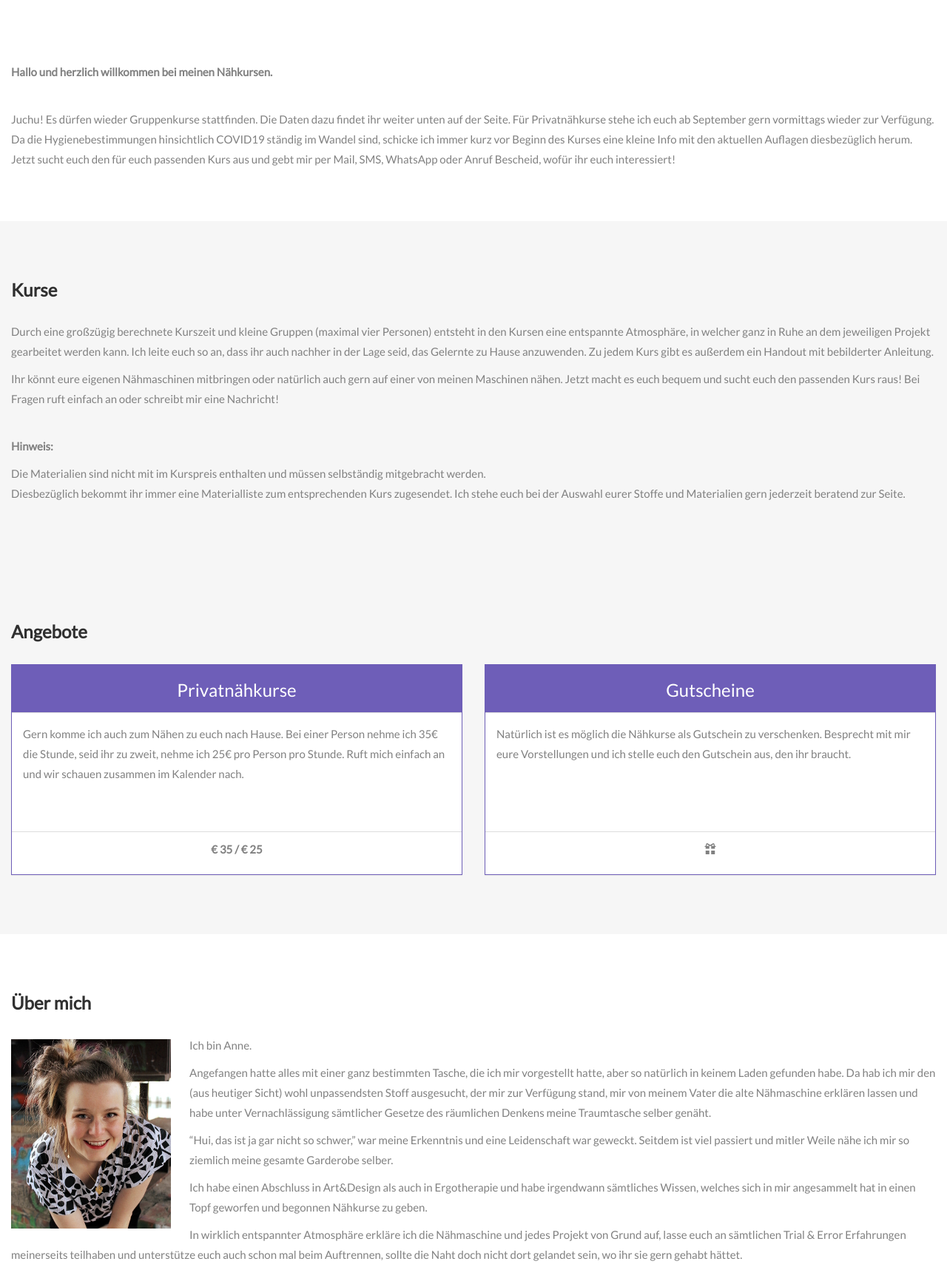
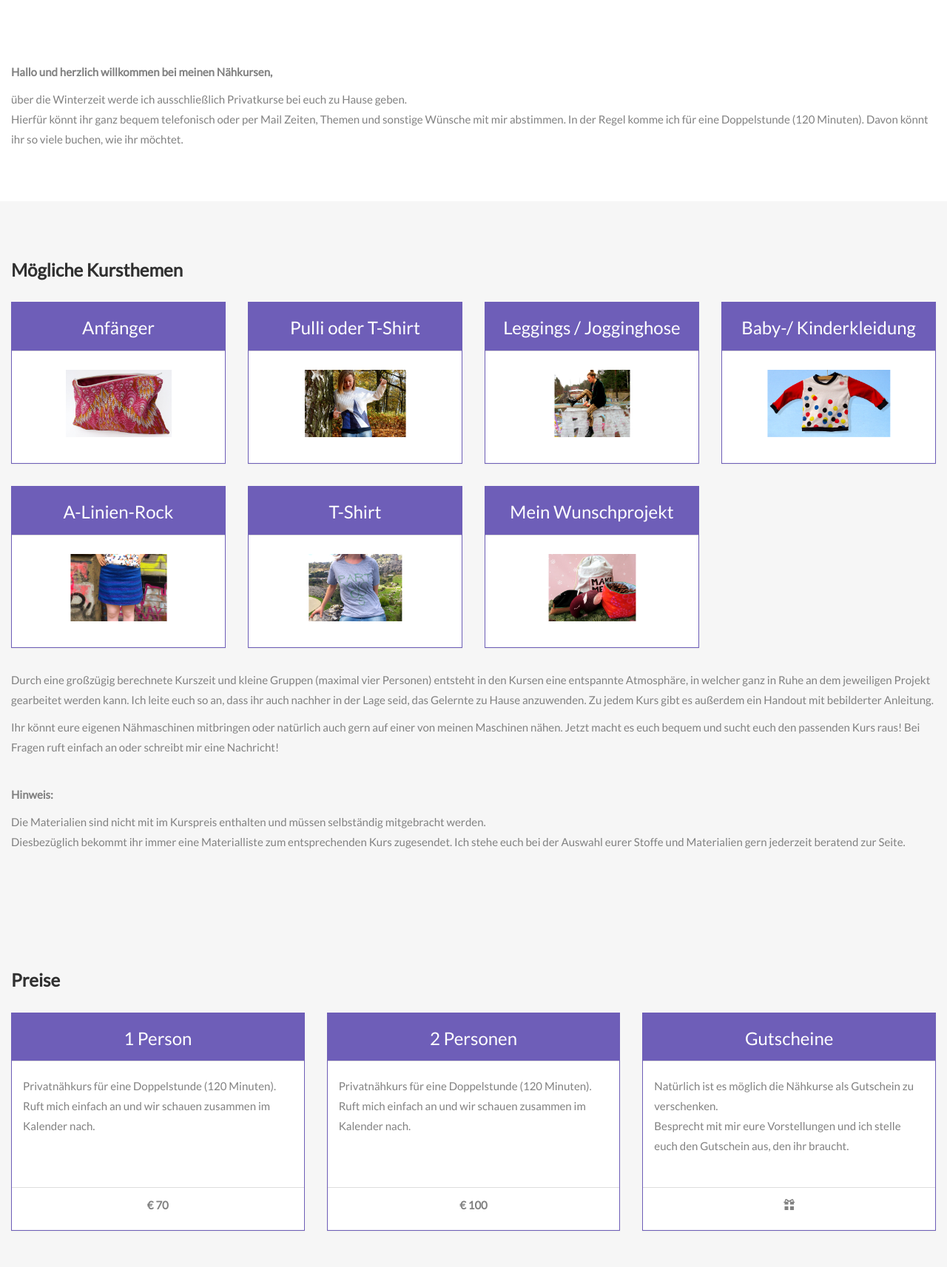
Before and after one commit to bpieser/naehkurse, a plain HTML site: page index.html in a window 1280 px wide. Shown: the part 353-2066 px from the top of the page at 74% size. Drawn offline with nearby package versions, Linux system fonts and the light colour scheme.

Commit message:
changed view from course schedule to possible courses

```diff
--- a/css/general.css
+++ b/css/general.css
@@ -138,7 +138,13 @@ img {
 }
 .panel-body {
     text-align: left;
-    min-height: 470px;
+    /* min-height: 470px; */
+    margin: 10px 15px 10px 15px;
+}
+.panel-body-price {
+    text-align: left;
+    min-height: 140px;
+    margin: 20px 15px 10px 15px;
 }
 .panel-footer .btn:hover {
     border: 1px solid #6e5eb8;
--- a/index.html
+++ b/index.html
@@ -33,7 +33,7 @@
     <div class="collapse navbar-collapse" id="myNavbar">
       <ul class="nav navbar-nav navbar-right">
         <li><a href="#courses">Kurse</a></li>
-        <li><a href="#mehr">Angebote</a></li>
+        <li><a href="#mehr">Preise</a></li>
         <li><a href="#about">Über mich</a></li>
         <li><a href="#adresse">Adresse</a></li>
         <li><a href="#kontakt">Kontakt</a></li>
@@ -63,14 +63,12 @@
 <div class="container-fluid">
   <div class="row">
     <div class="col-sm-12">
-      <p><br /><strong>Hallo und herzlich willkommen bei meinen Nähkursen.</strong></p>
+      <p><br /><strong>Hallo und herzlich willkommen bei meinen Nähkursen,</strong></p>
         <p>
+          über die Winterzeit werde ich ausschließlich Privatkurse bei euch zu Hause geben.
           <br />
-          Juchu! Es dürfen wieder Gruppenkurse stattfinden. Die Daten dazu findet ihr weiter unten auf der Seite.
-          Für Privatnähkurse stehe ich euch ab September gern vormittags wieder zur Verfügung.
-          <br />
-          Da die Hygienebestimmungen hinsichtlich COVID19 ständig im Wandel sind, schicke ich immer kurz vor Beginn des Kurses eine kleine Info mit den aktuellen Auflagen diesbezüglich herum.
-          Jetzt sucht euch den für euch passenden Kurs aus und gebt mir per Mail, SMS, WhatsApp oder Anruf Bescheid, wofür ihr euch interessiert!
+          Hierfür könnt ihr ganz bequem telefonisch oder per Mail Zeiten, Themen und sonstige Wünsche mit mir abstimmen.
+          In der Regel komme ich für eine Doppelstunde (120 Minuten). Davon könnt ihr so viele buchen, wie ihr möchtet.
         </p>
     </div>
   </div>
@@ -80,44 +78,19 @@
 <div id="courses" class="container-fluid bg-grey">
   <div class="row">
     <div class="col-sm-12">
-      <h2>Kurse</h2>
+      <h2>Mögliche Kursthemen</h2>
     </div>
 
 
-    <div class="col-sm-12" v-for="course in currentCourseList" style="margin-bottom: 10px;">
+    <div class="col-sm-12 col-md-6 col-lg-3" v-for="course in currentCourseList" style="margin-bottom: 10px;">
       <div class="panel panel-default text-center">
         <div class="panel-heading">
           <h3>{{course.name}}</h3>
         </div>
         <div class="panel-body">
-          <div class="col-sm-12 col-md-6">
-            <p style="margin-top: 7px;">{{course.description}}</p>
-            <br />
+          <div>
             <img :src="course.imgSource" class="img-responsive img-center" style="margin-bottom: 10px;" />
           </div>
-          <div class="col-sm-12 col-md-6">
-            <table class="table table-striped">
-              <thead>
-                <tr>
-                  <th>Kurs</th>
-                  <th>Termine</th>
-                  <th>Zeit</th>
-                </tr>
-              </thead>
-              <tbody>
-                <tr v-for="item in course.courseList">
-                  <td>{{item.title}}</td>
-                  <td>
-                    <p class="tinyspace">{{getDatesFormat(item.dates)}}</p>
-                  </td>
-                  <td>19-21 Uhr</td>
-                </tr>
-              </tbody>
-            </table>
-          </div>
-        </div>
-        <div class="panel-footer">
-         <p><strong>{{course.price}}</strong></p>
         </div>
       </div>
     </div>
@@ -151,33 +124,48 @@
   <div class="row">
 
     <div class="col-sm-12">
-      <h2>Angebote</h2>
+      <h2>Preise</h2>
     </div>
 
-    <div class="col-sm-6 col-md-6 col-xs-12">
+    <div class="col-sm-6 col-md-4 col-xs-12">
       <div class="panel panel-default text-center">
         <div class="panel-heading">
-          <h3>Privatnähkurse</h3>
+          <h3>1 Person</h3>
         </div>
-        <div class="panel-body" style="min-height: 160px;">
-          <p>Gern komme ich auch zum Nähen zu euch nach Hause.
-            Bei einer Person nehme ich 35€ die Stunde, seid ihr zu zweit, nehme ich 25€ pro Person pro Stunde.
+        <div class="panel-body-price">
+          <p>Privatnähkurs für eine Doppelstunde (120 Minuten).<br />
             Ruft mich einfach an und wir schauen zusammen im Kalender nach.
           </p>
         </div>
         <div class="panel-footer">
-          <p><strong>€ 35 / € 25</strong></p>
+          <p><strong>€ 70</strong></p>
         </div>
       </div>
     </div>
 
-    <div class="col-sm-6 col-md-6 col-xs-12">
+    <div class="col-sm-6 col-md-4 col-xs-12">
+      <div class="panel panel-default text-center">
+        <div class="panel-heading">
+          <h3>2 Personen</h3>
+        </div>
+        <div class="panel-body-price">
+          <p>Privatnähkurs für eine Doppelstunde (120 Minuten).<br />
+            Ruft mich einfach an und wir schauen zusammen im Kalender nach.
+          </p>
+        </div>
+        <div class="panel-footer">
+          <p><strong>€ 100</strong></p>
+        </div>
+      </div>
+    </div>
+
+    <div class="col-sm-6 col-md-4 col-xs-12">
       <div class="panel panel-default text-center">
         <div class="panel-heading">
           <h3>Gutscheine</h3>
         </div>
-        <div class="panel-body" style="min-height: 160px;">
-          <p>Natürlich ist es möglich die Nähkurse als Gutschein zu verschenken.
+        <div class="panel-body-price">
+          <p>Natürlich ist es möglich die Nähkurse als Gutschein zu verschenken. <br />
             Besprecht mit mir eure Vorstellungen und ich stelle euch den Gutschein aus, den ihr braucht.
           </p>
         </div>
--- a/vue.js
+++ b/vue.js
@@ -43,7 +43,7 @@ var app = new Vue({
                 ]
             },
             {
-                "name": "Leggings",
+                "name": "Leggings / Jogginghose",
                 "description": "Leggings sind nicht nur ultrabequem, sondern auch wirklich schnell genäht. Deswegen zeige ich euch in einem Mini-Kurs wie ihr Leggings auch mit einer ganz normalen Haushaltsnähmaschine selber machen könnt. Der Schnitt ist in verschiedenen Größen vorhanden.",
                 "imgSource" : "pics/leggings.png",
                 "price" : "€ 58",
@@ -53,6 +53,20 @@ var app = new Vue({
                         "dates": [
                             "2021-09-20",
                             "2021-09-27"
+                        ]
+                    }
+                ]
+            },
+            {
+                "name": "Baby-/ Kinderkleidung",
+                "description": "Kurs für Babykleidung",
+                "imgSource" : "pics/baby.png",
+                "price" : "€ 87",
+                "courseList" : [
+                    {
+                        "title": "Babykleidung",
+                        "dates": [
+                            "2020-03-18"
                         ]
                     }
                 ]
@@ -74,27 +88,6 @@ var app = new Vue({
                 ]
             },
             {
-                "name": "Weekender Tasche",
-                "description": "Es wird die Tasche “Pop the Corks” aus dem CUT-Magazin Nr12 genäht. Ihr erlernt die Verarbeitung von festen Materialien wie Canvas, Kork oder (Kunst-)Leder sowie von Gurtband, Karabinern, Reißverschlüssen und so weiter. Es handelt sich um eine größere Tasche mit kleinem Innenfach.",
-                "imgSource" : "pics/weekender.png",
-                "price" : "€ 112",
-                "courseList" : []
-            },
-            {
-                "name": "Mein Wunschprojekt",
-                "description": "Ihr braucht spezielle Hilfe mit einem Projekt oder wollt einfach noch ein paar Extraskills lernen? Dann sind die einzelnen Nähabende genau richtig für euch. Ihr könnt die Abende einzeln buchen und besprecht vorher mit mir, was ihr gern machen möchtet.",
-                "imgSource" : "pics/alleProdukte.png",
-                "price" : "€ 29",
-                "courseList" : [
-                    {
-                        "title": "Wunschprojekt",
-                        "dates": [
-                            "2021-03-18"
-                        ]
-                    }
-                ]
-            },
-            {
                 "name": "T-Shirt",
                 "description": "Anhand eines gut passenden T-Shirts wird ein individueller Schnitt erstellt. Ihr erlernt die Verarbeitung von Jersey und Bündchenware. Als fertiges Stück nehmt Ihr ein schickes, neues T-Shirt oder Shirt-Kleid mit nach Hause.",
                 "imgSource" : "pics/tshirt.png",
@@ -111,18 +104,18 @@ var app = new Vue({
                 ]
             },
             {
-                "name": "Kinderkleidung",
-                "description": "Genäht wird mit dem Schnittmuster  \"Jogginganzug Maren\" von Farbenmix.  Dabei wählt ihr selber aus, ob ihr die Jogginghose oder -jacke aus dem Schnittset nähen wollt.",
-                "imgSource" : "pics/stoffcollage.png",
-                "price" : "€ 87",
-                "courseList" : []
-            },
-            {
-                "name": "Taschenspezial mit Kate",
-                "description": "Es werden verschiedene Schnittelemente und Schmuckelemente besprochen. Mit diesem Wissen und unter professioneller Anleitung werdet ihr euch zunächst eure eigene Schultertasche designen und anschließend nähen. Dabei werdet ihr lernen, wie ihr feste Stoffe wie Kunstleder, aber auch Reißverschlüsse, Gurtbänder und verschiedene Vliese verarbeitet. Die Kursleiterin Kate hat jahrelang Taschen gewerblich designt und genäht und hat allerhand Insiderwissen.",
-                "imgSource" : "pics/taschenspezial.png",
-                "price" : "€ 116",
-                "courseList" : []
+                "name": "Mein Wunschprojekt",
+                "description": "Ihr braucht spezielle Hilfe mit einem Projekt oder wollt einfach noch ein paar Extraskills lernen? Dann sind die einzelnen Nähabende genau richtig für euch. Ihr könnt die Abende einzeln buchen und besprecht vorher mit mir, was ihr gern machen möchtet.",
+                "imgSource" : "pics/alleProdukte.png",
+                "price" : "€ 29",
+                "courseList" : [
+                    {
+                        "title": "Wunschprojekt",
+                        "dates": [
+                            "2021-03-18"
+                        ]
+                    }
+                ]
             }
         ]
     },
@@ -131,7 +124,7 @@ var app = new Vue({
             const list = [];
             this.courses.forEach(function(course){
                 var i;
-                for (i = course.courseList.length - 1; i >= 0; i--){
+                /*for (i = course.courseList.length - 1; i >= 0; i--){
                     if(course.courseList[i].dates.length > 0){
                         var startDate = new Date(course.courseList[i].dates[0]);
                         startDate.setDate(startDate.getDate() + 1);
@@ -139,7 +132,7 @@ var app = new Vue({
                             course.courseList.splice(i, 1);
                         }
                     }
-                }
+                }*/
                 if (course.courseList.length > 0)
                     list.push(course);
             })
```
